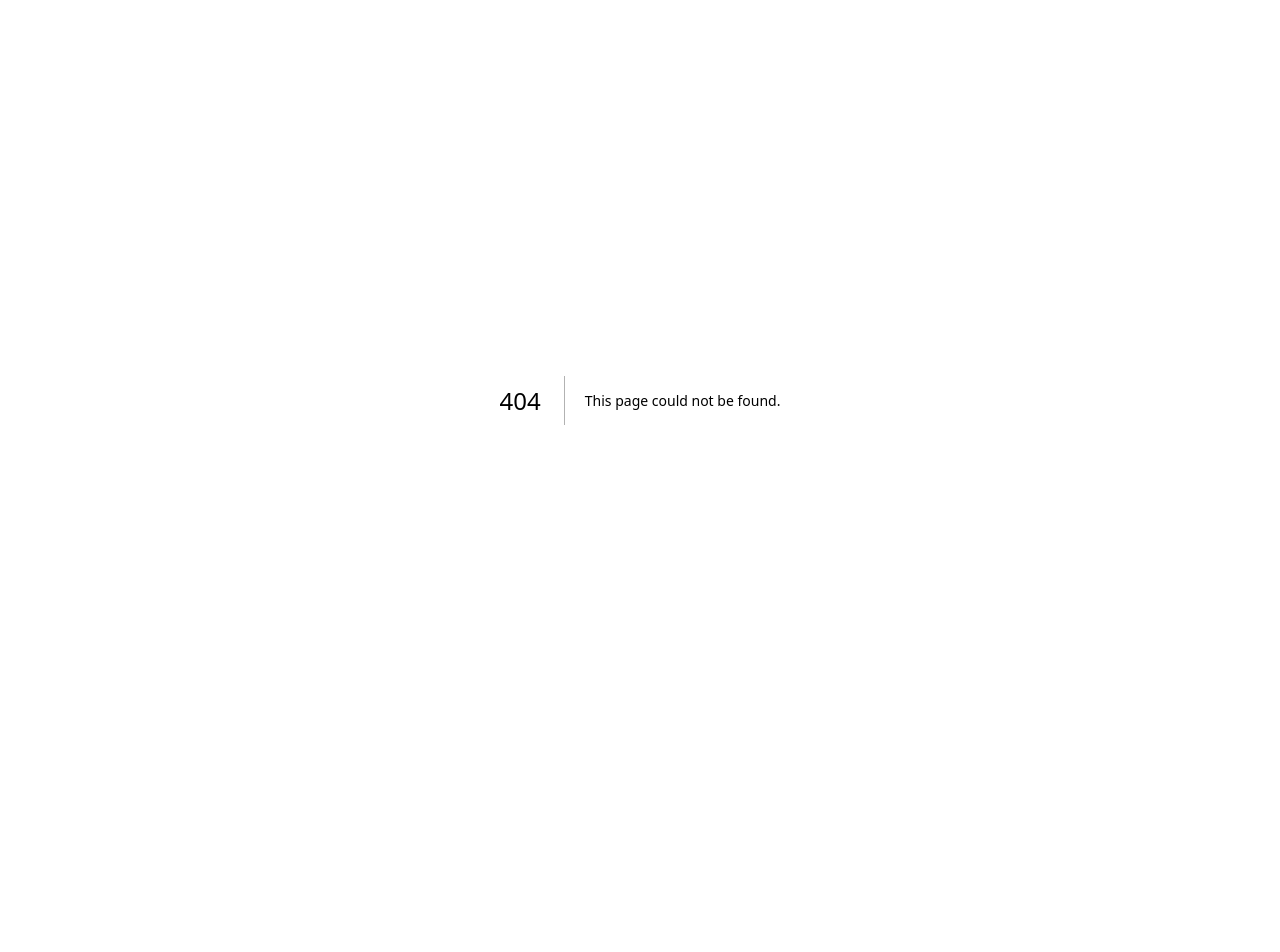
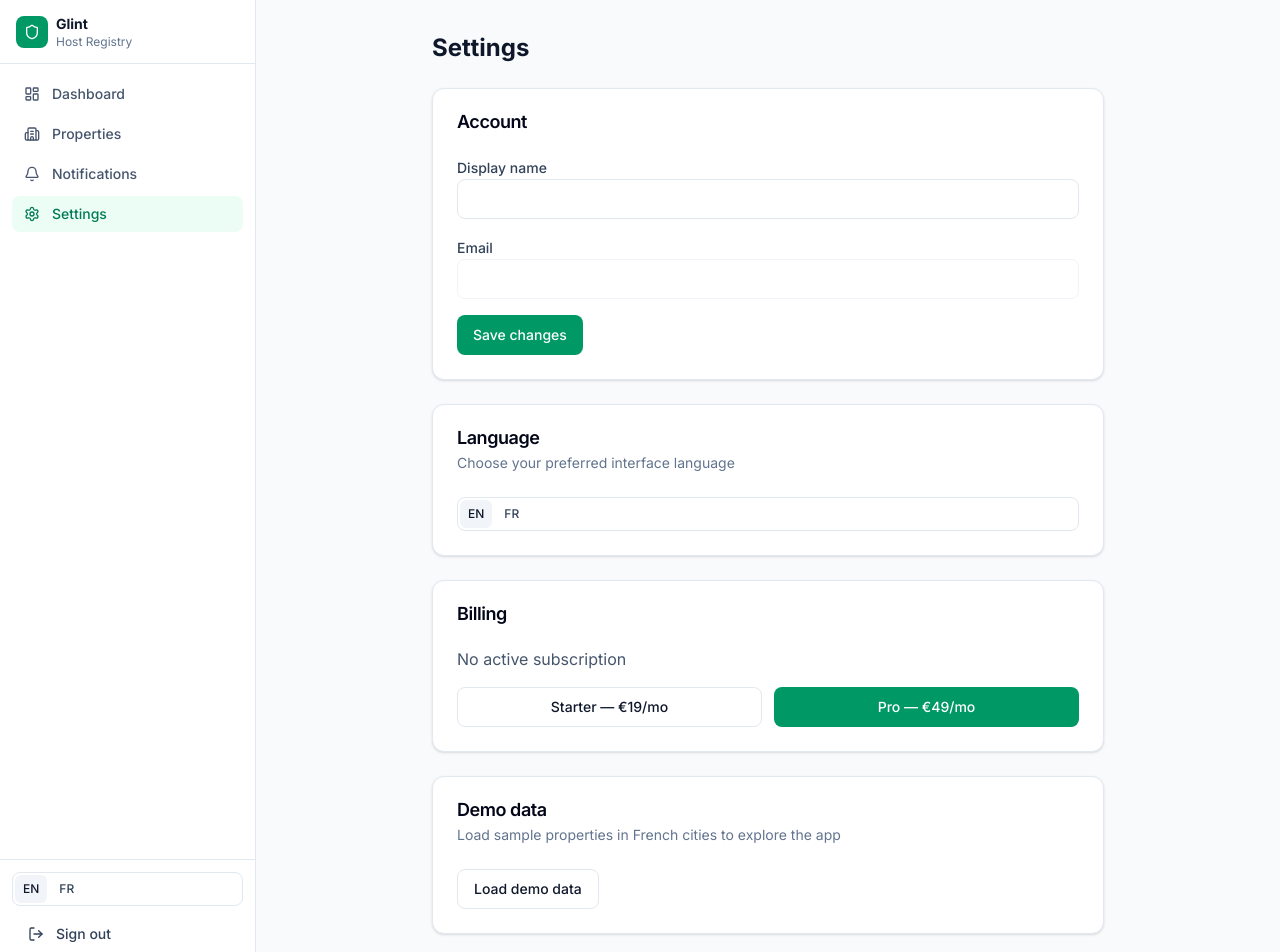
Before and after one commit to Benjamin-de-Pourquery/glint-host-registry, a Next.js app: page /en/app/settings in a window 1280 px wide. Before the commit this address had no page. Shown: the top 952 px of the page. Before the commit the page ends 800 px from the top, so only its background shows below. Built offline with nearby package versions, Linux system fonts and the light colour scheme; no server answers; the database is empty; sample sign-in values are in the browser's storage.

Commit message:
Build Glint Host Registry — EU STR compliance SaaS (part 11)

```diff
--- /dev/null
+++ b/src/app/[locale]/app/settings/page.tsx
@@ -0,0 +1,197 @@
+"use client";
+
+import { useEffect, useState } from "react";
+import { useTranslations, useLocale } from "next-intl";
+import { Button } from "@/components/ui/button";
+import { Input } from "@/components/ui/input";
+import { Label } from "@/components/ui/label";
+import { Card, CardContent, CardDescription, CardHeader, CardTitle } from "@/components/ui/card";
+import { LanguageSwitcher } from "@/components/language-switcher";
+import { toast } from "sonner";
+import { PLANS } from "@/lib/plans";
+
+type UserSettings = {
+  name: string | null;
+  email: string;
+  language: string;
+  subscriptionPlan: string;
+  subscriptionStatus: string;
+  stripeCustomerId: string | null;
+};
+
+export default function SettingsPage() {
+  const t = useTranslations("settings");
+  const locale = useLocale();
+  const [user, setUser] = useState<UserSettings | null>(null);
+  const [name, setName] = useState("");
+  const [loading, setLoading] = useState(false);
+  const [checkoutLoading, setCheckoutLoading] = useState("");
+
+  useEffect(() => {
+    fetch("/api/settings")
+      .then((r) => r.json())
+      .then((data) => {
+        setUser(data);
+        setName(data.name || "");
+      });
+  }, []);
+
+  const saveAccount = async () => {
+    setLoading(true);
+    const res = await fetch("/api/settings", {
+      method: "PATCH",
+      headers: { "Content-Type": "application/json" },
+      body: JSON.stringify({ name }),
+    });
+    if (res.ok) {
+      toast.success(t("account.save"));
+    }
+    setLoading(false);
+  };
+
+  const startCheckout = async (plan: string) => {
+    setCheckoutLoading(plan);
+    const res = await fetch("/api/stripe/checkout", {
+      method: "POST",
+      headers: { "Content-Type": "application/json" },
+      body: JSON.stringify({ plan, locale }),
+    });
+    const data = await res.json();
+    if (data.url) {
+      window.location.href = data.url;
+    } else {
+      toast.error(data.error || "Stripe not configured");
+      setCheckoutLoading("");
+    }
+  };
+
+  const openPortal = async () => {
+    const res = await fetch("/api/stripe/portal", {
+      method: "POST",
+      headers: { "Content-Type": "application/json" },
+      body: JSON.stringify({ locale }),
+    });
+    const data = await res.json();
+    if (data.url) {
+      window.location.href = data.url;
+    } else {
+      toast.error(data.error || "Billing portal unavailable");
+    }
+  };
+
+  const loadDemo = async () => {
+    const res = await fetch("/api/demo/seed", {
+      method: "POST",
+      headers: { "Content-Type": "application/json" },
+      body: JSON.stringify({ locale }),
+    });
+    if (res.ok) {
+      toast.success(t("demo.success"));
+      window.location.reload();
+    } else {
+      toast.error(t("demo.error"));
+    }
+  };
+
+  const isActive =
+    user?.subscriptionStatus === "active" ||
+    user?.subscriptionStatus === "trialing";
+
+  return (
+    <div className="mx-auto max-w-2xl space-y-6">
+      <h1 className="text-2xl font-bold text-slate-900">{t("title")}</h1>
+
+      <Card>
+        <CardHeader>
+          <CardTitle>{t("account.title")}</CardTitle>
+        </CardHeader>
+        <CardContent className="space-y-4">
+          <div className="space-y-2">
+            <Label>{t("account.name")}</Label>
+            <Input value={name} onChange={(e) => setName(e.target.value)} />
+          </div>
+          <div className="space-y-2">
+            <Label>{t("account.email")}</Label>
+            <Input value={user?.email || ""} disabled />
+          </div>
+          <Button onClick={saveAccount} disabled={loading}>
+            {t("account.save")}
+          </Button>
+        </CardContent>
+      </Card>
+
+      <Card>
+        <CardHeader>
+          <CardTitle>{t("language.title")}</CardTitle>
+          <CardDescription>{t("language.description")}</CardDescription>
+        </CardHeader>
+        <CardContent>
+          <LanguageSwitcher />
+        </CardContent>
+      </Card>
+
+      <Card>
+        <CardHeader>
+          <CardTitle>{t("billing.title")}</CardTitle>
+        </CardHeader>
+        <CardContent className="space-y-4">
+          {isActive ? (
+            <>
+              <div className="flex items-center justify-between rounded-lg bg-slate-50 p-4">
+                <div>
+                  <p className="font-medium text-slate-900">
+                    {t("billing.plan")}: {PLANS[user?.subscriptionPlan as keyof typeof PLANS]?.name || user?.subscriptionPlan}
+                  </p>
+                  <p className="text-sm text-slate-500">
+                    {t("billing.status")}: {user?.subscriptionStatus}
+                  </p>
+                </div>
+              </div>
+              {user?.stripeCustomerId && (
+                <Button variant="outline" onClick={openPortal}>
+                  {t("billing.manage")}
+                </Button>
+              )}
+              {user?.subscriptionPlan === "starter" && (
+                <Button onClick={() => startCheckout("pro")} disabled={checkoutLoading === "pro"}>
+                  {t("billing.upgrade")}
+                </Button>
+              )}
+            </>
+          ) : (
+            <>
+              <p className="text-slate-600">{t("billing.none")}</p>
+              <div className="grid gap-3 sm:grid-cols-2">
+                <Button
+                  onClick={() => startCheckout("starter")}
+                  disabled={checkoutLoading === "starter"}
+                  variant="outline"
+                >
+                  Starter — €{PLANS.starter.price}/mo
+                </Button>
+                <Button
+                  onClick={() => startCheckout("pro")}
+                  disabled={checkoutLoading === "pro"}
+                >
+                  Pro — €{PLANS.pro.price}/mo
+                </Button>
+              </div>
+            </>
+          )}
+        </CardContent>
+      </Card>
+
+      <Card>
+        <CardHeader>
+          <CardTitle>{t("demo.title")}</CardTitle>
+          <CardDescription>{t("demo.description")}</CardDescription>
+        </CardHeader>
+        <CardContent>
+          <Button variant="outline" onClick={loadDemo}>
+            {t("demo.button")}
+          </Button>
+        </CardContent>
+      </Card>
+    </div>
+  );
+}
```
